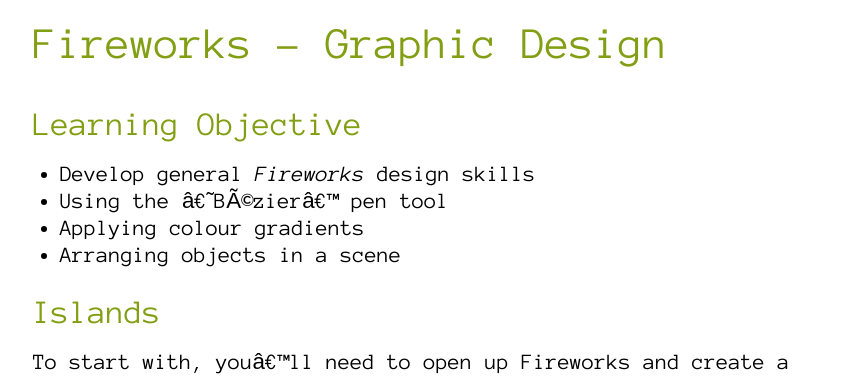
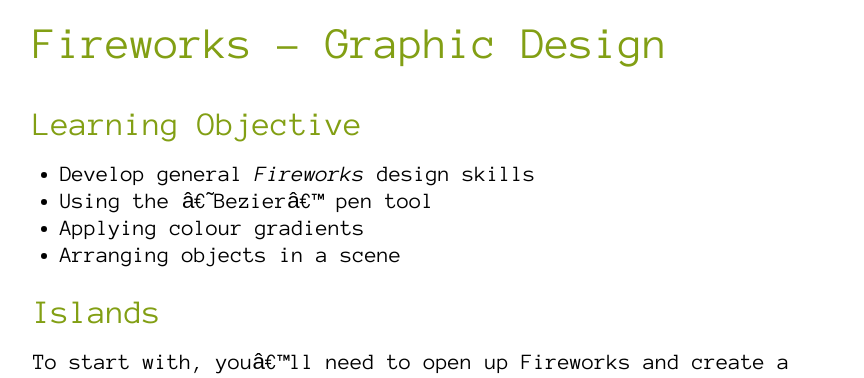
Before and after one commit to MalphasWats/computing.codes, a Jekyll site: the page built from gfxdesign.markdown, in a window 1280 px wide and 900 px high. Shown: the top 378 px of the window, without its empty margins (207-1071 px from the left). Built offline with Jekyll 4.4.1, drawn with Linux system fonts in a browser that asks for light colours; some of the changed lines change nothing that is shown.

Commit message:
urgh, no accent glyphs in my font :'(

```diff
--- a/gfxdesign.markdown
+++ b/gfxdesign.markdown
@@ -6,7 +6,7 @@
 ## Learning Objective
 
 * Develop general *Fireworks* design skills
-* Using the 'Bézier' pen tool
+* Using the 'Bezier' pen tool
 * Applying colour gradients
 * Arranging objects in a scene
 
```
